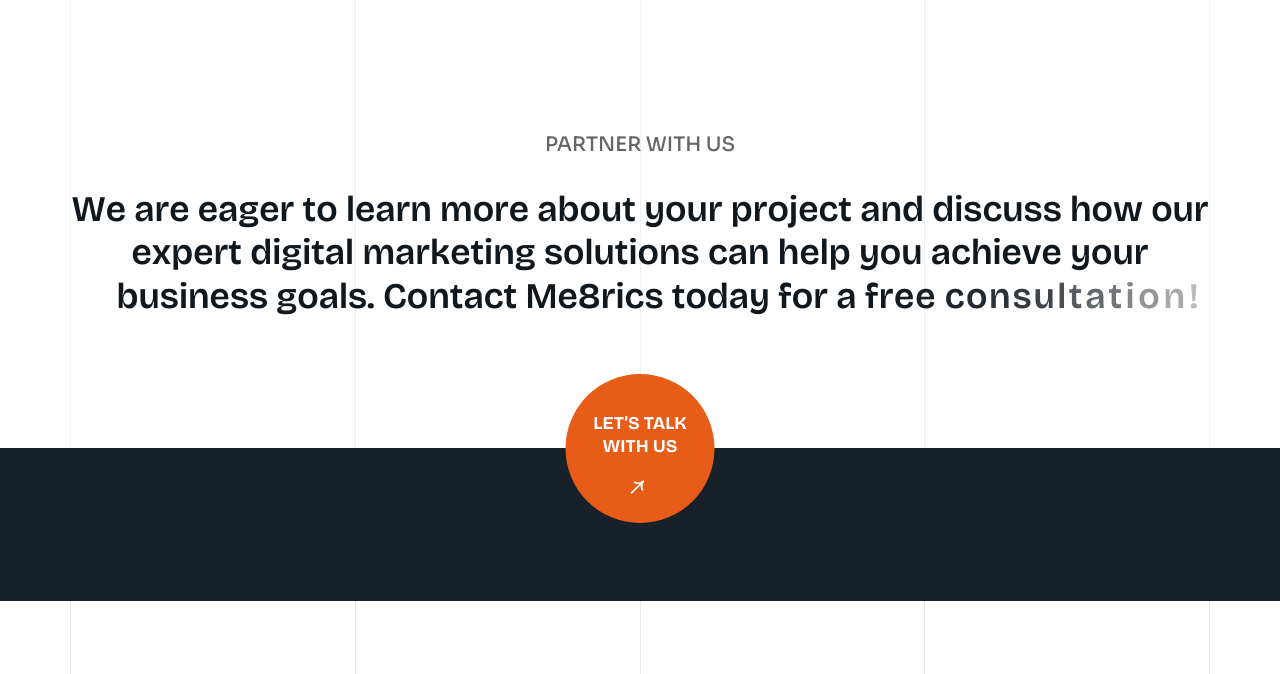
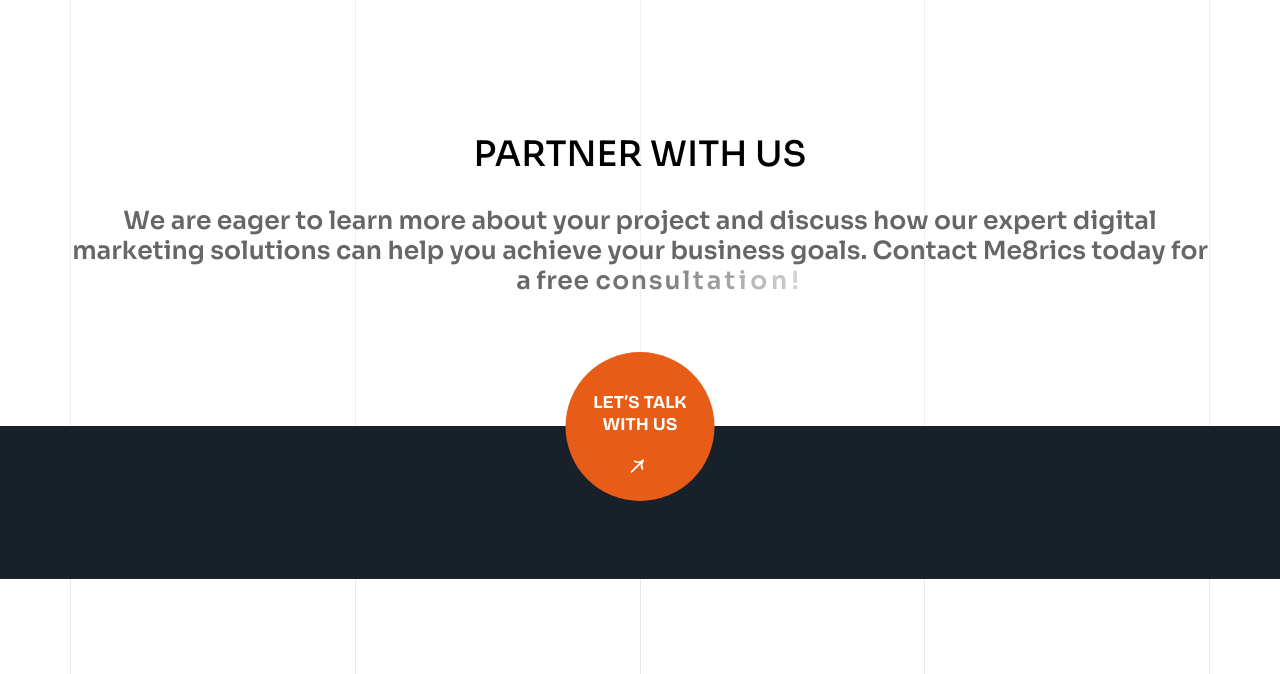
Before and after one commit to AMOL192002/me8rics_branding2, a plain HTML site: page service-details.html in a window 1280 px wide. Shown: the part 3600-4274 px from the top of the page. Drawn offline with nearby package versions, Linux system fonts and the light colour scheme.

Commit message:
update code

```diff
--- a/Cssforchanges.css/service-details.css
+++ b/Cssforchanges.css/service-details.css
@@ -318,7 +318,7 @@
 } */
 @media (max-width: 767.98px) {
   .section-title-block h3.section-title {
-      font-size: 25px !important;
+      font-size: 20px !important;
   }
   .lets-talk-section {
     background-color: var(--bs-bg-color3);
@@ -518,3 +518,14 @@
   margin-top: -10vh !important;
 }
 }
+.partner{
+  color: black !important;
+  font-size: 35px !important;
+  /* font-family: var(--bs-body-font-primary) !important; */
+
+}
+.partner-sub{
+  color: var(--bs-paragraph) !important;
+  font-size: 25px !important;
+  font-family: var(--bs-body-font-primary) !important;
+}
--- a/service-details.html
+++ b/service-details.html
@@ -12,6 +12,7 @@
   <meta name="keywords" content="SEO Services, Digital Marketing, Content Marketing, Social Media Marketing, Best digital marketing services for small businesses, Search engine optimization techniques for better rankings, How to increase website traffic with content marketing">
 
   <link rel="shortcut icon" type="image/x-icon" href="assets/img/icons/android-chrome-512x512.png">
+
   <!-- Place favicon.ico in the root directory -->
 
   <!-- CSS here -->
@@ -419,9 +420,9 @@
         <div class="text text-center">
           <div class="row">
             <div class="col-lg-12 mx-auto">
-              <h4 class="sub-title text-uppercase">Partner with Us</h4>
+              <h4 class="sub-title text-uppercase partner"  >Partner with Us</h4>
               <div class="section-title-block">
-                <h3 class="section-title split-text right">We are eager to learn more about your project and discuss how our expert digital marketing solutions can help you achieve your business goals. Contact Me8rics today for a free consultation!
+                <h3 class="section-title split-text right partner-sub">We are eager to learn more about your project and discuss how our expert digital marketing solutions can help you achieve your business goals. Contact Me8rics today for a free consultation!
 
 
 
```
